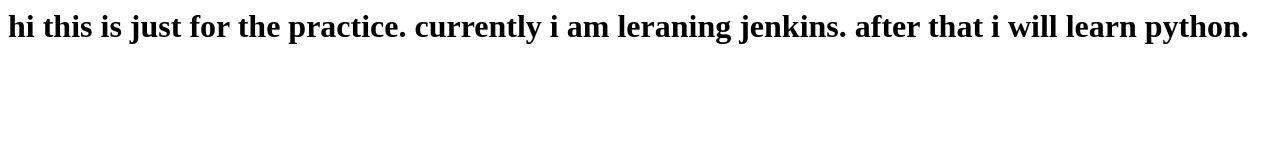
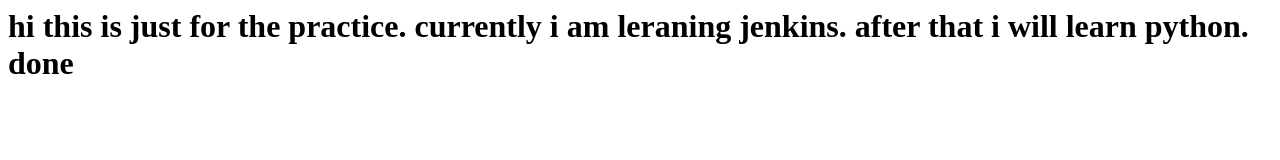
Before and after one commit to punitsaini312/demo-repository, a plain HTML site: page index.html in a window 1280 px wide. Drawn offline with Linux system fonts and the light colour scheme.

Commit message:
Update index.html

```diff
--- a/index.html
+++ b/index.html
@@ -1 +1 @@
-<h1> hi this is just for the practice. currently i am leraning jenkins. after that i will learn python. </h1>
+<h1> hi this is just for the practice. currently i am leraning jenkins. after that i will learn python. done </h1>
```
